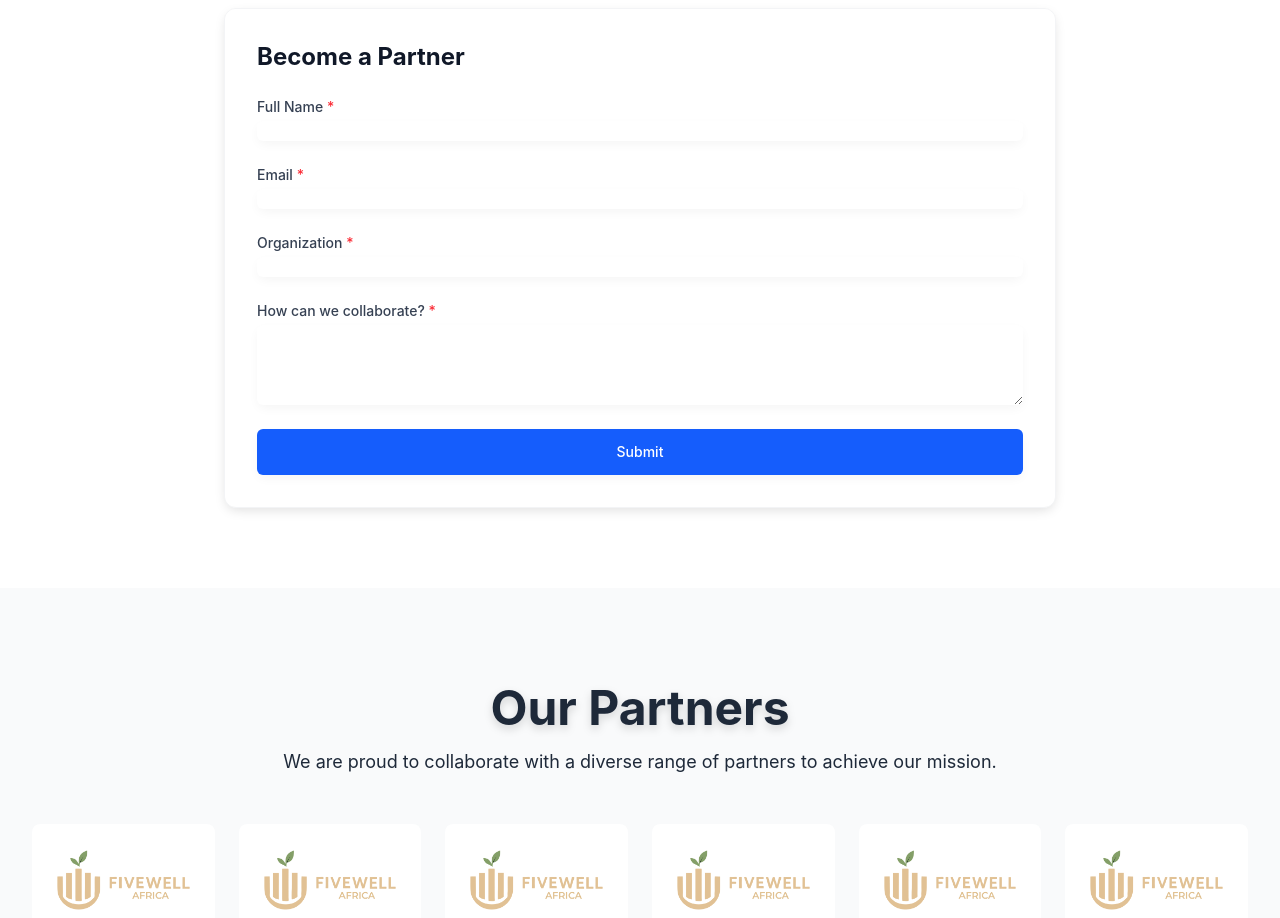
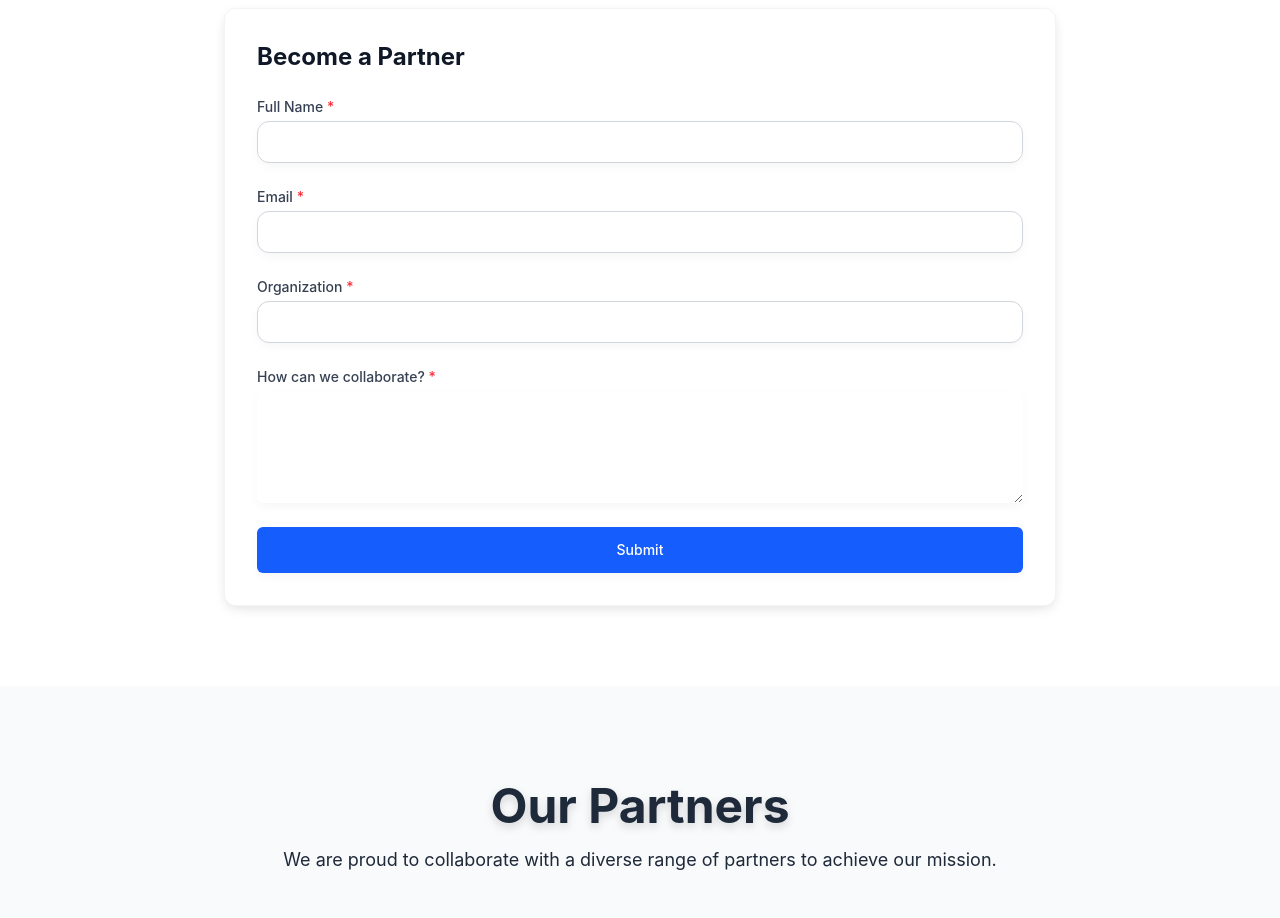
Before and after one commit to TijwaLtd/website, a Next.js app: page /partners in a window 1280 px wide. Shown: the part 2580-3498 px from the top of the page. Built offline with nearby package versions, Linux system fonts and the light colour scheme.

Commit message:
Fixed email

```diff
--- a/app/api/become-a-partner/route.ts
+++ b/app/api/become-a-partner/route.ts
@@ -79,7 +79,7 @@ export async function POST(request: Request) {
 
     // Send email to user
     await transporter.sendMail({
-      from: `"FiveWell Africa" <${process.env.EMAIL_USER}>`,
+      from: `"FiveWell Africa" <${process.env.CPANEL_EMAIL || 'noreply@fivewellafrica.org'}>`,
       to: data.email,
       subject: 'Thank You for Your Interest in Partnering with FiveWell Africa',
       html: createUserEmailTemplate(data),
@@ -87,7 +87,7 @@ export async function POST(request: Request) {
 
     // Send notification to admin
     await transporter.sendMail({
-      from: `"FiveWell Africa Partnership Form" <${process.env.EMAIL_USER}>`,
+      from: `"FiveWell Africa Partnership Form" <${process.env.CPANEL_EMAIL || 'noreply@fivewellafrica.org'}>`,
       to: process.env.ADMIN_EMAIL || 'info@fivewellafrica.org',
       subject: `New Partnership Request from ${data.organization}`,
       html: createAdminEmailTemplate(data),
--- a/app/api/contact/route.ts
+++ b/app/api/contact/route.ts
@@ -3,11 +3,11 @@ import nodemailer from 'nodemailer';
 
 // Configure Nodemailer with cPanel SMTP settings
 const transporter = nodemailer.createTransport({
-  host: process.env.CPANEL_SMTP_HOST || 'mail.fivewellafrica.org', // Your cPanel mail server
+  host: process.env.CPANEL_SMTP_HOST || 'mail.fivewellafrica.com', // Your cPanel mail server
   port: parseInt(process.env.CPANEL_SMTP_PORT || '465'), // 465 for SSL, 587 for TLS
   secure: true, // true for 465, false for other ports
   auth: {
-    user: process.env.CPANEL_EMAIL || 'noreply@fivewellafrica.org',
+    user: process.env.CPANEL_EMAIL || 'admin@fivewellafrica.com',
     pass: process.env.CPANEL_EMAIL_PASSWORD,
   },
   tls: {
@@ -41,7 +41,7 @@ const createUserEmailTemplate = (data: ContactFormData) => `
       <p><strong>Subject:</strong> ${data.subject}</p>
       ${data.organization ? `<p><strong>Organization:</strong> ${data.organization}</p>` : ''}
 
-      <p>If you have any further questions, feel free to reply to this email or contact us at info@fivewellafrica.org.</p>
+      <p>If you have any further questions, feel free to reply to this email or contact us at info@fivewellafrica.com.</p>
 
       <p>Best regards,<br>The FiveWell Africa Team</p>
     </div>
@@ -83,7 +83,7 @@ export async function POST(request: Request) {
 
     // Send email to user
     await transporter.sendMail({
-      from: `"FiveWell Africa" <${process.env.EMAIL_USER}>`,
+      from: `"FiveWell Africa" <${process.env.CPANEL_EMAIL || 'admin@fivewellafrica.com'}>`,
       to: data.email,
       subject: 'Thank You for Contacting FiveWell Africa',
       html: createUserEmailTemplate(data),
@@ -91,8 +91,8 @@ export async function POST(request: Request) {
 
     // Send notification to admin
     await transporter.sendMail({
-      from: `"FiveWell Africa Contact Form" <${process.env.EMAIL_USER}>`,
-      to: process.env.ADMIN_EMAIL || 'info@fivewellafrica.org',
+      from: `"FiveWell Africa Contact Form" <${process.env.CPANEL_EMAIL || 'admin@fivewellafrica.com'}>`,
+      to: process.env.ADMIN_EMAIL || 'info@fivewellafrica.com',
       subject: `New Contact Form Submission: ${data.subject}`,
       html: createAdminEmailTemplate(data),
     });
--- a/components/BecomePartnerForm.tsx
+++ b/components/BecomePartnerForm.tsx
@@ -83,9 +83,12 @@ export default function BecomePartnerForm() {
               type="text"
               id="name"
               {...register('name', { required: 'Name is required' })}
-              className={`block w-full rounded-md border-gray-300 dark:border-gray-600 shadow-sm focus:border-blue-500 focus:ring-blue-500 sm:text-sm bg-white dark:bg-gray-700 text-gray-900 dark:text-white ${
-                errors.name ? 'border-red-300 dark:border-red-500' : ''
-              }`}
+            className={`w-full px-4 py-2 rounded-xl border transition-all duration-200
+    bg-white dark:bg-gray-800 text-gray-900 dark:text-gray-100
+    placeholder-gray-400 dark:placeholder-gray-500
+    focus:outline-none focus:ring-2 focus:ring-blue-500 focus:border-blue-500
+    shadow-sm hover:shadow-md
+    ${errors.name ? 'border-red-400 focus:ring-red-500 focus:border-red-500' : 'border-gray-300 dark:border-gray-600'}`}
             />
             {errors.name && (
               <p className="mt-1 text-sm text-red-600 dark:text-red-400">{errors.name.message}</p>
@@ -108,9 +111,12 @@ export default function BecomePartnerForm() {
                   message: 'Invalid email address',
                 },
               })}
-              className={`block w-full rounded-md border-gray-300 dark:border-gray-600 shadow-sm focus:border-blue-500 focus:ring-blue-500 sm:text-sm bg-white dark:bg-gray-700 text-gray-900 dark:text-white ${
-                errors.email ? 'border-red-300 dark:border-red-500' : ''
-              }`}
+              className={`w-full px-4 py-2 rounded-xl border transition-all duration-200
+    bg-white dark:bg-gray-800 text-gray-900 dark:text-gray-100
+    placeholder-gray-400 dark:placeholder-gray-500
+    focus:outline-none focus:ring-2 focus:ring-blue-500 focus:border-blue-500
+    shadow-sm hover:shadow-md
+    ${errors.email ? 'border-red-400 focus:ring-red-500 focus:border-red-500' : 'border-gray-300 dark:border-gray-600'}`}
             />
             {errors.email && (
               <p className="mt-1 text-sm text-red-600 dark:text-red-400">{errors.email.message}</p>
@@ -127,9 +133,12 @@ export default function BecomePartnerForm() {
               type="text"
               id="organization"
               {...register('organization', { required: 'Organization is required' })}
-              className={`block w-full rounded-md border-gray-300 dark:border-gray-600 shadow-sm focus:border-blue-500 focus:ring-blue-500 sm:text-sm bg-white dark:bg-gray-700 text-gray-900 dark:text-white ${
-                errors.organization ? 'border-red-300 dark:border-red-500' : ''
-              }`}
+              className={`w-full px-4 py-2 rounded-xl border transition-all duration-200
+    bg-white dark:bg-gray-800 text-gray-900 dark:text-gray-100
+    placeholder-gray-400 dark:placeholder-gray-500
+    focus:outline-none focus:ring-2 focus:ring-blue-500 focus:border-blue-500
+    shadow-sm hover:shadow-md
+    ${errors.organization ? 'border-red-400 focus:ring-red-500 focus:border-red-500' : 'border-gray-300 dark:border-gray-600'}`}
             />
             {errors.organization && (
               <p className="mt-1 text-sm text-red-600 dark:text-red-400">{errors.organization.message}</p>
@@ -146,7 +155,7 @@ export default function BecomePartnerForm() {
               id="message"
               rows={4}
               {...register('message', { required: 'Please tell us how we can collaborate' })}
-              className={`block w-full rounded-md border-gray-300 dark:border-gray-600 shadow-sm focus:border-blue-500 focus:ring-blue-500 sm:text-sm bg-white dark:bg-gray-700 text-gray-900 dark:text-white ${
+              className={`block w-full rounded-md border-gray-300 dark:border-gray-600 shadow-sm focus:border-blue-500 focus:ring-blue-500 sm:text-sm bg-white dark:bg-gray-700 text-gray-900 dark:text-white p-4 ${
                 errors.message ? 'border-red-300 dark:border-red-500' : ''
               }`}
               defaultValue={''}
--- a/scripts/test-email.ts
+++ b/scripts/test-email.ts
@@ -26,7 +26,7 @@ async function testEmail() {
   // Send mail with defined transport object
   const info = await transporter.sendMail({
     from: `"Test Sender" <${process.env.CPANEL_EMAIL}>`,
-    to: process.env.ADMIN_EMAIL, // Send to admin email from .env
+    to: 'achiandoomollo64@gmail.com', // Send to specified email
     subject: 'SMTP Test Email',
     text: 'This is a test email to verify SMTP configuration',
     html: '<b>This is a test email to verify SMTP configuration</b>',
```
Also changed, not shown: package.json (+6 -4 lines), 2 other files (tests, documents, lock files or other folders).
